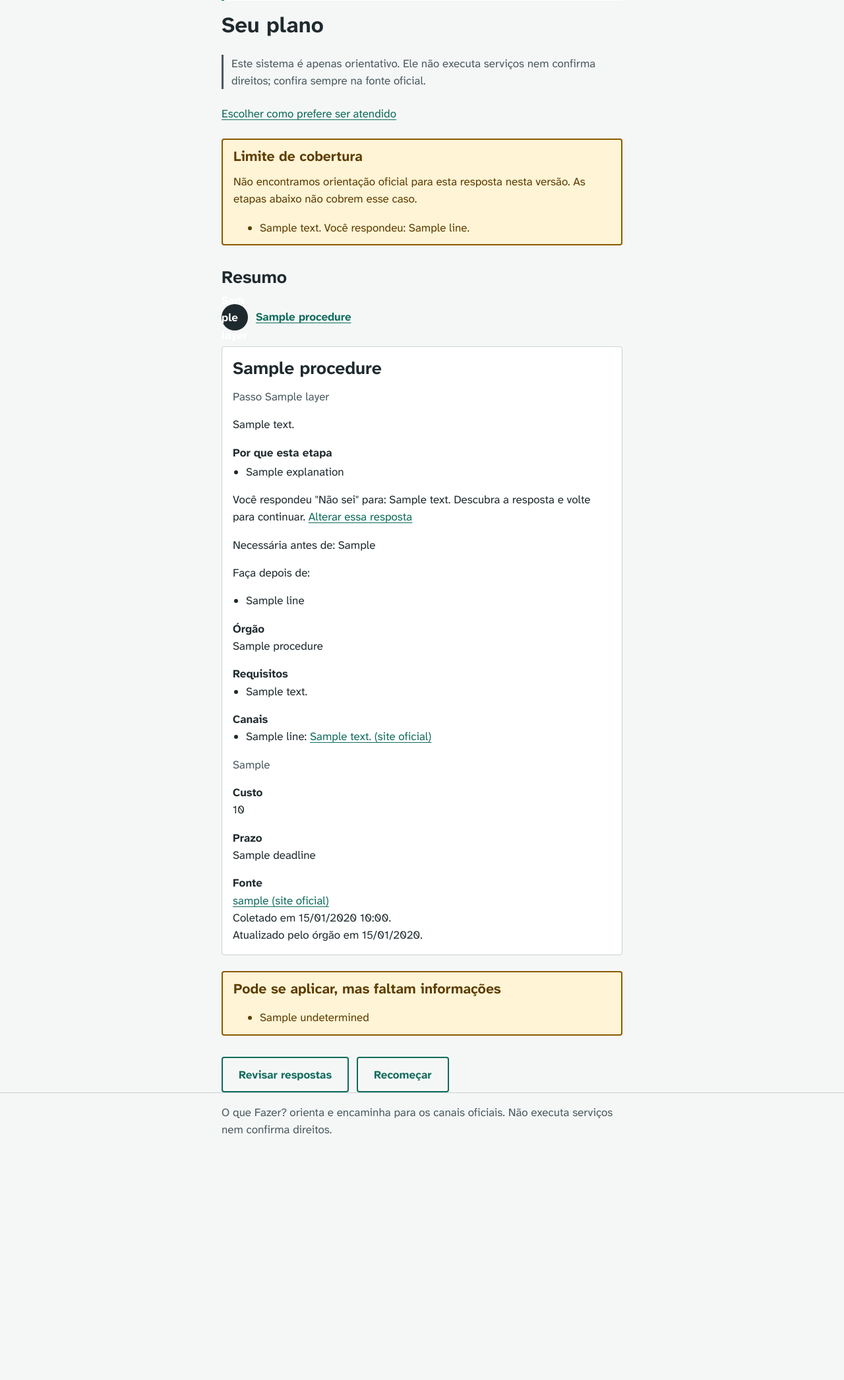
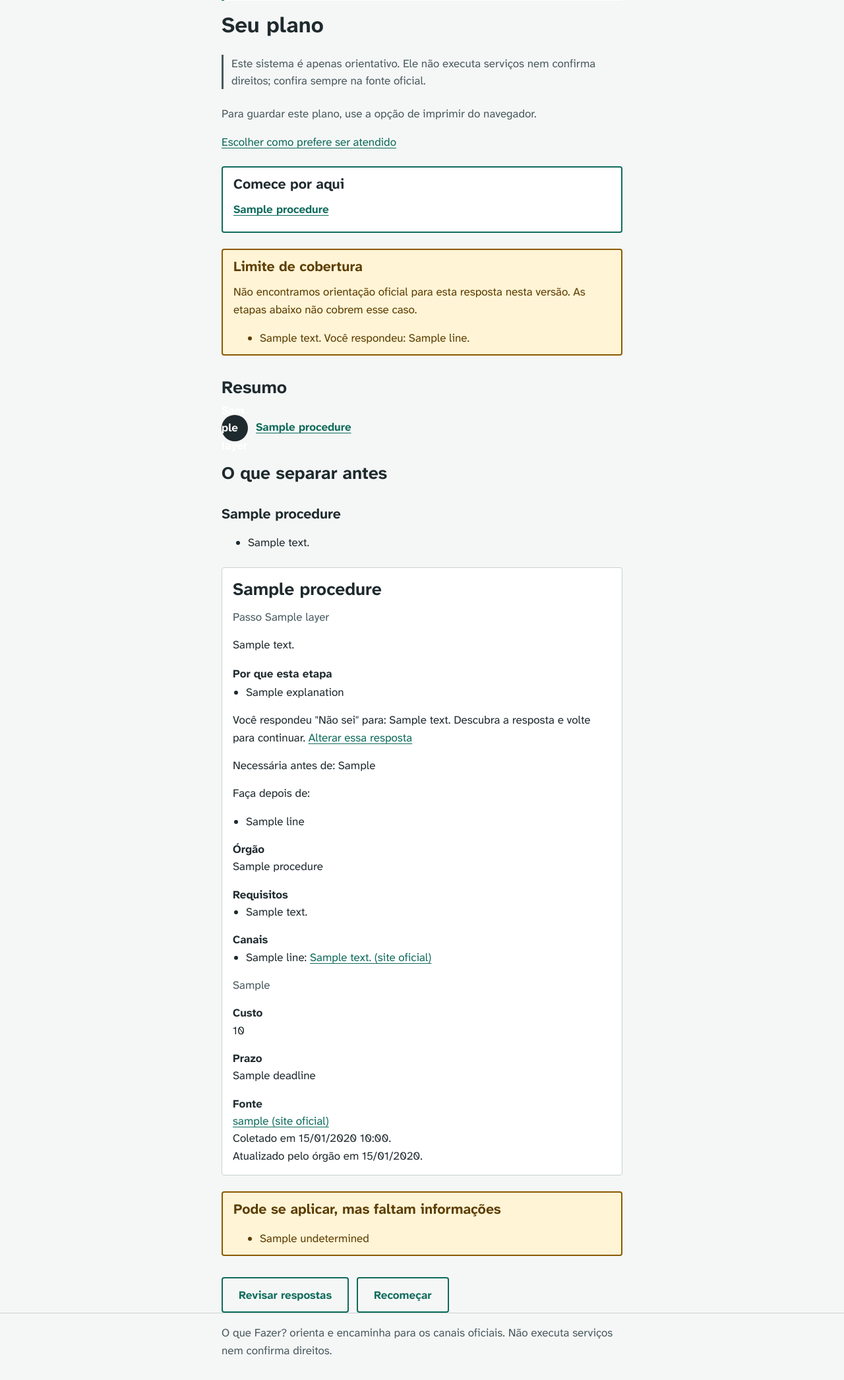
Before and after one commit to mateus-matos23/o-que-fazer, a Django app: template guidance/templates/guidance/plan.html in a window 1280 px wide. Shown: the part 337-2429 px from the top of the page at 66% size. Before the commit the page ends 2056 px from the top, so only its background shows below. Run offline with Django 5.2, Linux system fonts and the light colour scheme; the template is opened without the code that fills it: most values are stand-ins (such as "Sample title", 1, 10 or a date in 2020); parts of the project's set-up code (start-up, migrations or seed data) failed here and were passed over.

Commit message:
feat(guidance): add "start here" card, preparation checklist and print styles to the plan
The plan now opens with a "Comece por aqui" card listing the layer-1 steps
(one link, or "pode começar por qualquer uma destas" when several), and a
"O que separar antes" section grouping requirements per step, in plan order,
without merging similar requirements across procedures.

A print stylesheet hides navigation, forms, the channel preference, the
answer effect notice and edit links, and prints external link URLs. No
JavaScript or print button.

Verified in headless Chromium (start card with one and several steps,
checklist grouping, emulated print media, 360 px, contrast, focus).

```diff
--- a/guidance/static/guidance/site.css
+++ b/guidance/static/guidance/site.css
@@ -249,6 +249,19 @@ dt { font-weight: 700; margin-top: 1rem; }
 dd { margin: 0; }
 .not-informed { color: var(--muted); }
 
+/* Comece por aqui (primeira camada do plano) */
+.start-here {
+  margin: 1.5rem 0;
+  padding: 0.75rem 1rem;
+  background: var(--surface);
+  border: 2px solid var(--action);
+  border-radius: 0.25rem;
+}
+.start-here h2 { font-size: 1.33rem; margin-top: 0; }
+.start-here p, .start-here ul { margin: 0 0 0.5rem; }
+.start-here ul { padding-left: 1.25rem; }
+.start-here a { font-weight: 700; }
+
 /* Revisão */
 .answers { list-style: none; margin: 1.5rem 0 0; padding: 0; border-top: 1px solid var(--line); max-width: none; }
 .answers li { padding: 1rem 0.25rem; border-bottom: 1px solid var(--line); max-width: none; }
@@ -264,15 +277,6 @@ dd { margin: 0; }
   .answer-form > button { width: auto; min-width: 12rem; }
 }
 
-@media print {
-  body { background: #FFFFFF; font-size: 12pt; }
-  .skip-link, .site-header, .site-footer, .actions, button, .context-link { display: none !important; }
-  .step { break-inside: avoid; border-color: #000000; }
-  .route > li { break-inside: avoid; }
-  a { color: #000000; }
-  a[href^="http"]::after { content: " (" attr(href) ")"; overflow-wrap: anywhere; }
-}
-
 .visually-hidden {
   position: absolute;
   width: 1px;
@@ -281,3 +285,19 @@ dd { margin: 0; }
   clip-path: inset(50%);
   white-space: nowrap;
 }
+
+/* Impressão: sem fundos, sem controles; a URL externa segue o link */
+@media print {
+  *, *::before, *::after {
+    background: transparent !important;
+    box-shadow: none !important;
+    color: #000000 !important;
+    border-color: #000000 !important;
+  }
+  body { background: #FFFFFF !important; font-size: 12pt; }
+  .skip-link, .site-header, .site-footer, .actions, button, form, .context-link,
+  p.channel-preference, .print-hint, .edit-answer, .answer-effect { display: none !important; }
+  .step, .notice, .start-here { break-inside: avoid; }
+  .route > li { break-inside: avoid; }
+  a[href^="http"]::after { content: " (" attr(href) ")"; overflow-wrap: anywhere; }
+}
--- a/guidance/templates/guidance/plan.html
+++ b/guidance/templates/guidance/plan.html
@@ -5,12 +5,27 @@
 {% include "guidance/_answer_effect.html" %}
 <h1>Seu plano</h1>
 <p class="disclaimer">Este sistema é apenas orientativo. Ele não executa serviços nem confirma direitos; confira sempre na fonte oficial.</p>
+<p class="muted print-hint">Para guardar este plano, use a opção de imprimir do navegador.</p>
 
 <p class="channel-preference">
   {% if preference and preference.kinds %}Canais ordenados pela sua preferência: {{ preference.label }}.
   <a href="{% url 'guidance:channel_preference' catalog.situation_slug %}">Mudar</a>
   {% else %}<a href="{% url 'guidance:channel_preference' catalog.situation_slug %}">Escolher como prefere ser atendido</a>{% endif %}
 </p>
+
+{% if start_steps %}
+<section class="start-here" aria-labelledby="comece-por-aqui">
+  <h2 id="comece-por-aqui">Comece por aqui</h2>
+  {% if start_steps|length == 1 %}
+  <p><a href="#etapa-{{ start_steps.0.step.procedure.slug }}">{{ start_steps.0.step.procedure.title }}</a></p>
+  {% else %}
+  <p>Pode começar por qualquer uma destas:</p>
+  <ul>
+    {% for item in start_steps %}<li><a href="#etapa-{{ item.step.procedure.slug }}">{{ item.step.procedure.title }}</a></li>{% endfor %}
+  </ul>
+  {% endif %}
+</section>
+{% endif %}
 
 {% if uncovered %}
 <section id="limite-de-cobertura" class="notice">
@@ -41,6 +56,18 @@
   </ol>
 </nav>
 
+{% if requirement_steps %}
+<section class="prepare" aria-labelledby="o-que-separar-antes">
+  <h2 id="o-que-separar-antes">O que separar antes</h2>
+  {% for item in requirement_steps %}
+  <h3>{{ item.step.procedure.title }}</h3>
+  <ul>
+    {% for requirement in item.step.procedure.requirements %}<li>{{ requirement.description }}</li>{% endfor %}
+  </ul>
+  {% endfor %}
+</section>
+{% endif %}
+
 {% for item in steps %}
 {% with step=item.step procedure=item.step.procedure %}
 <article id="etapa-{{ procedure.slug }}" class="step" data-slug="{{ procedure.slug }}">
@@ -56,7 +83,7 @@
   {% endif %}
   {% if step.clarifies %}
   <p>Você respondeu "Não sei" para: {{ step.clarifies.text }} Descubra a resposta e volte para continuar.
-    <a href="{% url 'guidance:edit_answer' catalog.situation_slug step.clarifies.slug %}">Alterar essa resposta</a></p>
+    <a class="edit-answer" href="{% url 'guidance:edit_answer' catalog.situation_slug step.clarifies.slug %}">Alterar essa resposta</a></p>
   {% endif %}
   {% if item.required_for %}
   <p>Necessária antes de: {{ item.required_for|join:", " }}</p>
```
Also changed, not shown: docs/produto/interface-e-acessibilidade.md (+1 -1 lines), guidance/tests/test_views_plan.py (+44 -0 lines), guidance/tests/test_views_presentation.py (+116 -11 lines), guidance/views.py (+15 -4 lines), docs/implementacao/README.md.
